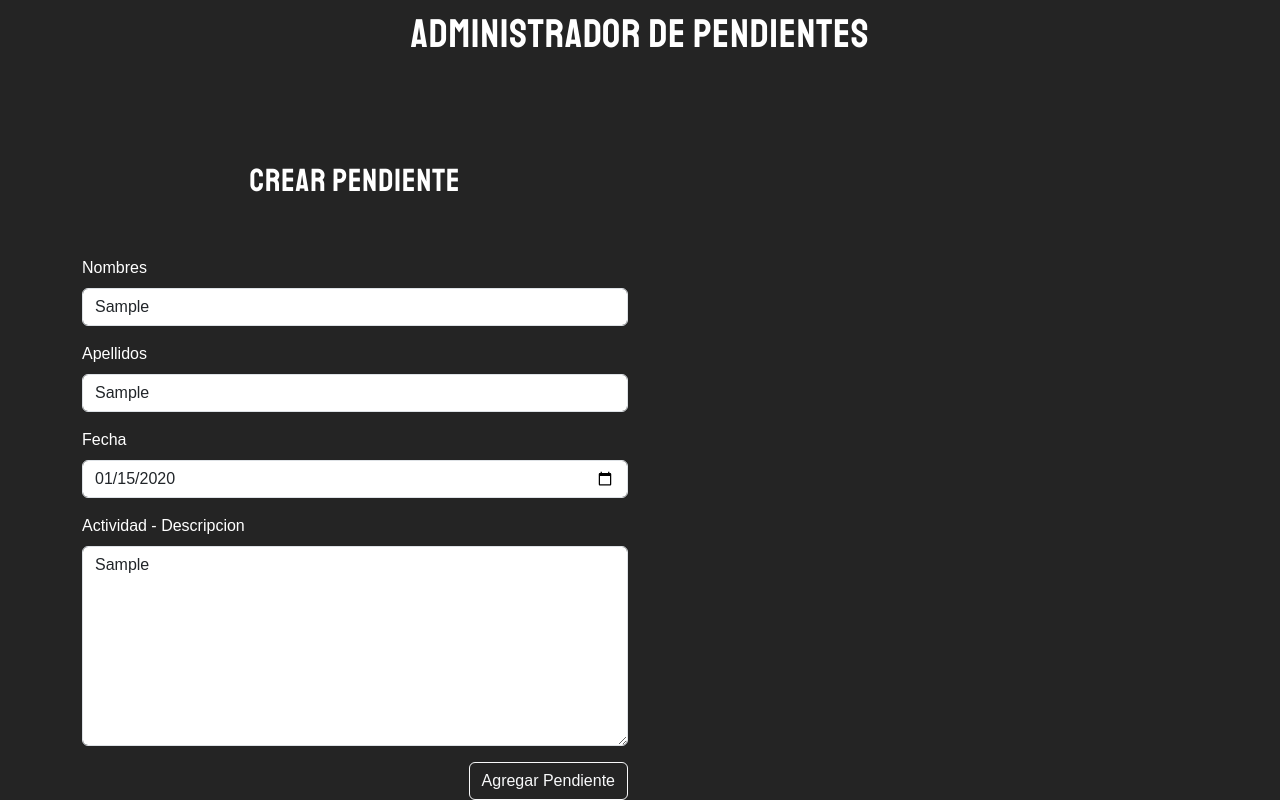
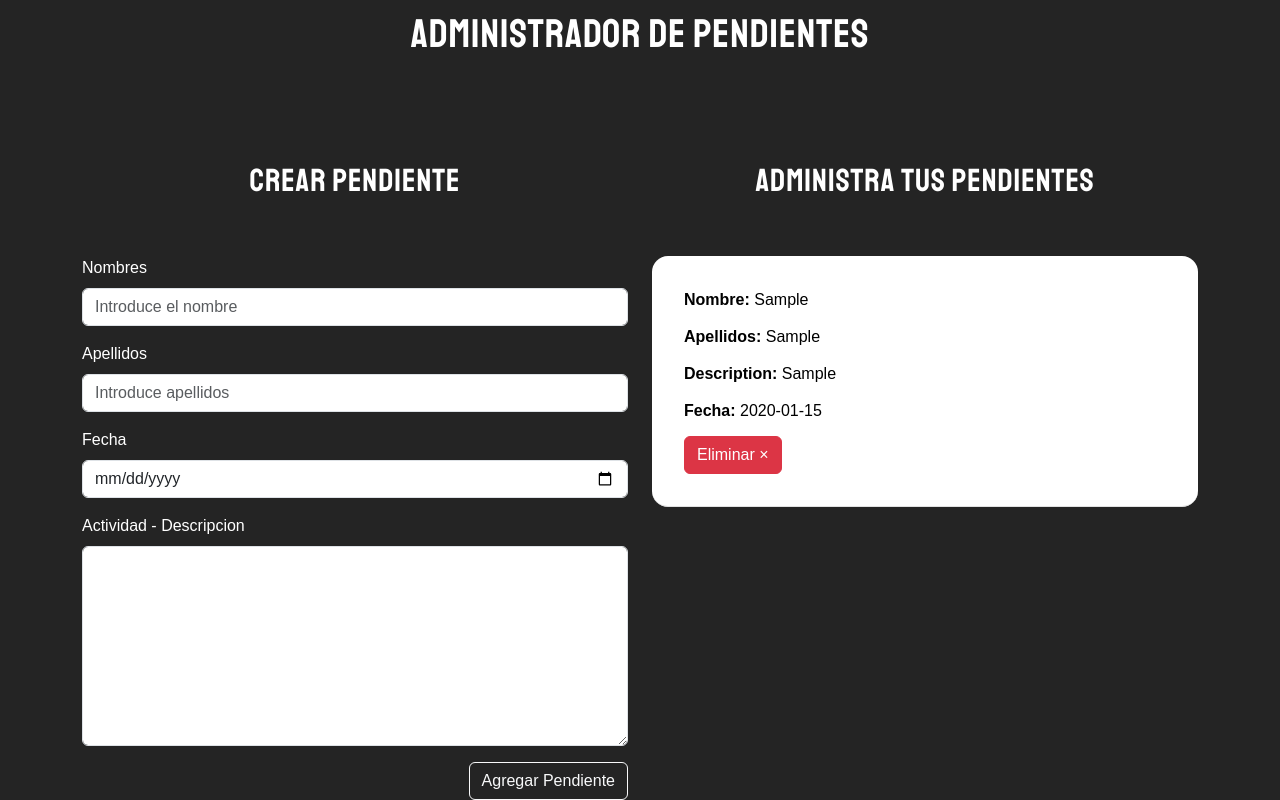
Before and after one commit to jutaga/PendientesAdm, a React (Vite) app: page / in a window 1280 px wide. Both pictures are taken after typing "Sample", "Sample", "2020-01-15", "Sample" into the empty fields and a click on the button "Agregar Pendiente". Shown: the part 38-838 px from the top of the page. Built offline with nearby package versions, Linux system fonts and the light colour scheme.

Commit message:
Agregado la seccion de actividades

```diff
--- a/src/App.tsx
+++ b/src/App.tsx
@@ -1,6 +1,31 @@
+import { useState } from "react"
 import { Formulario } from "./components/Formulario"
+import { Pendientes } from "./interfaces/form.interface"
+import { Actividad } from "./components/Actividad";
 
 export const App = () => {
+
+  // Arreglo de los pendientes
+  const [actividades, setActividades] = useState<Pendientes[]>([]);
+
+  // funcion toma las actividades actuales y las agrega
+
+  const crearActividad = (actividad: Pendientes) => {
+
+    setActividades([
+      ...actividades,
+      actividad
+    ]);
+  }
+
+  //Eliminar actividad por Id
+
+  const eliminarActividad = (id: string) => {
+
+    const nuevasActividades = actividades.filter(actividad => actividad.id !== id);
+    setActividades(nuevasActividades);
+  }
+
   return (
 
     <>
@@ -9,12 +34,15 @@ export const App = () => {
       <div className="container">
         <div className="row">
           <div className="col-6">
-            <Formulario/>
+            <Formulario crearActividad={crearActividad} />
           </div>
           <div className="col-6">
-            <p className="text-light">
-
-            </p>
+            <h2>{actividades.length === 0 ? 'No hay Pendientes' : 'Administra tus pendientes'}</h2>
+            {
+              actividades.map((actividad: Pendientes) => (
+                <Actividad eliminarActividad={eliminarActividad} key={actividad.id} actividad={actividad} />
+              ))
+            }
           </div>
         </div>
       </div>
--- /dev/null
+++ b/src/components/Actividad.tsx
@@ -0,0 +1,17 @@
+import { Pendientes } from "../interfaces/form.interface";
+
+export const Actividad = ({actividad, eliminarActividad}: any) => {
+
+  const {nombres, apellidos, id, descripcion, fecha} = actividad;
+
+   return (
+    <div className="actividad">
+      <p>Nombre: <span>{nombres}</span></p>
+      <p>Apellidos: <span>{apellidos}</span></p>
+      <p>Description: <span>{descripcion}</span></p>
+      <p>Fecha: <span>{fecha}</span></p>
+
+      <button onClick={()=> {eliminarActividad(id)}} className="btn btn-danger">Eliminar &times;</button>
+    </div>
+  );
+}
--- a/src/components/Formulario.tsx
+++ b/src/components/Formulario.tsx
@@ -3,7 +3,7 @@ import { Pendientes } from "../interfaces/form.interface";
 import { v4 as uuidv4 } from 'uuid';
 
 
-export const Formulario = () => {
+export const Formulario = ({ crearActividad }: any) => {
 
     //Crear el state de pendientes
     const [pendientes, setPendientes] = useState<Pendientes>({
@@ -46,15 +46,24 @@ export const Formulario = () => {
         setError(false);
 
         //Asignar un ID
-        setPendientes({
+        const pendienteConId = {
             ...pendientes,
             id: uuidv4(),
-        });
+        };
+        setPendientes(pendienteConId);
 
 
         //Crear la cita
+        crearActividad(pendienteConId);
 
         //Reiniciar el form
+        setPendientes({
+            nombres: '',
+            apellidos: '',
+            fecha: '',
+            descripcion: '',
+            id:''
+        })
     }
 
     return (
--- a/src/index.css
+++ b/src/index.css
@@ -11,21 +11,21 @@
     font-family: 'Staatliches', cursive;
     letter-spacing: 1px;
   }
-  .lista-citas .media {
+  .lista-actividades .media {
     border-bottom: 1px solid #e1e1e1;
     padding-bottom: 3rem;
   }
 
-  .lista-citas .media:last-of-type{
+  .lista-actividades .media:last-of-type{
     border-bottom: 0;
   }
-  .lista-citas .media-body p {
+  .lista-actividades .media-body p {
     margin:0;
   }
-  .lista-citas .media-body button {
+  .lista-actividades .media-body button {
     margin-top: 1rem!important;
   }
-  .lista-citas .media-body span {
+  .lista-actividades .media-body span {
     font-weight: bold;
   }
 
@@ -34,26 +34,27 @@
   }
 
 
-  .cita {
+  .actividad {
     padding: 2rem;
     background: white;
     border-bottom: 1px solid #e1e1e1;
     color: black;
   }
 
-  .cita p {
+  .actividad p {
     font-weight: bold;
     margin-bottom: .8rem;
   }
-  .cita p span {
+  .actividad p span {
     font-weight: normal;
+    color: black;
 
   }
-  .cita:first-of-type {
+  .actividad:first-of-type {
     border-top-left-radius: 1rem;
     border-top-right-radius: 1rem;
   }
-  .cita:last-of-type {
+  .actividad:last-of-type {
     border-bottom-left-radius: 1rem;
     border-bottom-right-radius: 1rem;
   }
```
